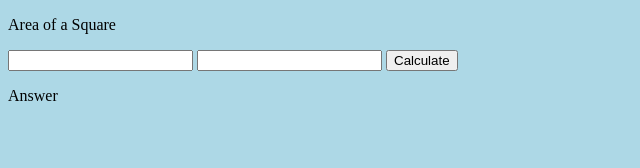
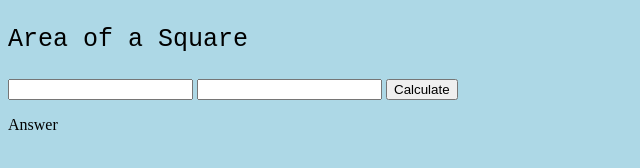
Before and after one commit to Charlie-Dumpit-Jr/Unit5-05, a plain HTML site: page index.html in a window 1280 px wide. Shown: the whole page, without its empty margins (0-640 px from the left). Drawn offline with Linux system fonts and the light colour scheme.

Commit message:
Unit5-05: Calculating Area of Square (3)

```diff
--- a/style.css
+++ b/style.css
@@ -1,3 +1,8 @@
 body {
   background-color: lightblue;
 }
+
+#description {
+  font-size: 25px;
+  font-family: monospace;
+}
```
